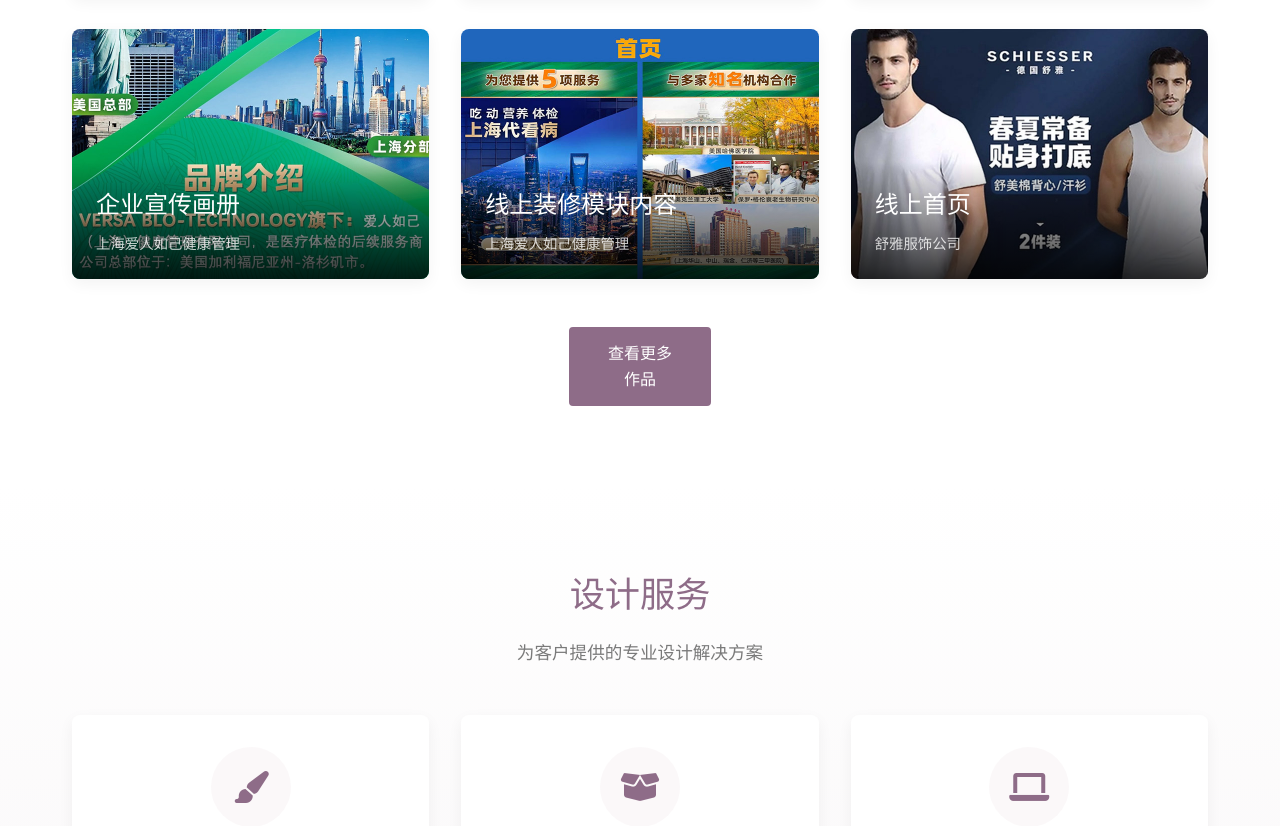
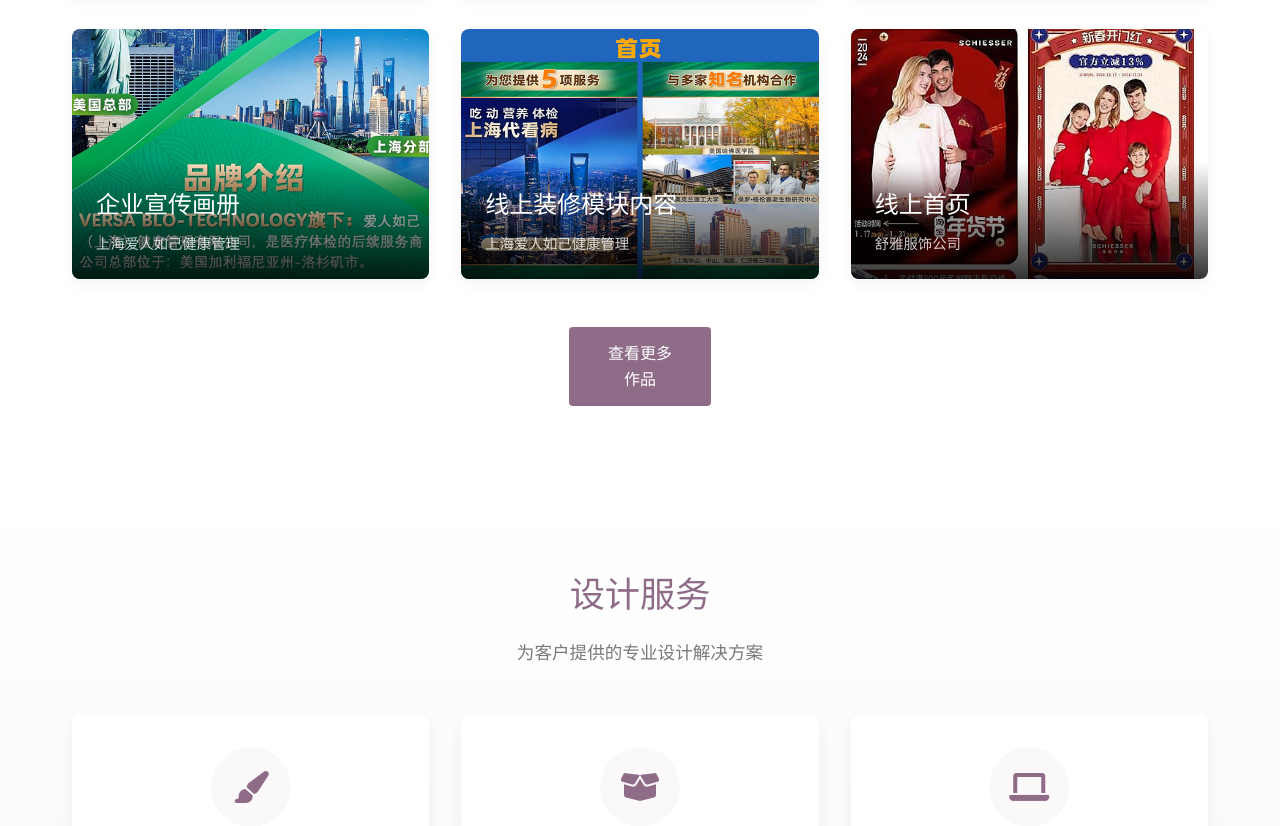
Before and after one commit to 850056080/queenie, a plain HTML site: page index.html in a window 1280 px wide. Shown: the part 1235-2061 px from the top of the page. Drawn offline with Linux system fonts and the light colour scheme.

Commit message:
Add files via upload

```diff
--- a/index.html
+++ b/index.html
@@ -235,24 +235,24 @@
         title: '线上首页',
         category: '舒雅服饰公司',
         type: 'c',
-        image: './img/c9.jpg',
+        image: './img/s1.jpg',
         url: 'https://www.zcool.com.cn/work/ZNjg0ODY3ODA=.html'
       },
       {
         id: 10,
-        title: '线上推广',
-        category: '舒雅服饰公司',
-        type: 'c',
-        image: './img/c10.jpg',
-        url: 'https://www.zcool.com.cn/work/ZNjg0ODY5MDQ=.html'
-      },
-      {
-        id: 11,
         title: '商城重点品类',
         category: '舒雅服饰公司',
         type: 'c',
         image: './img/c11_1.jpg',
         url: 'https://www.zcool.com.cn/work/ZNjg0ODY5OTI=.html'
+      },
+      {
+        id: 11,
+        title: '线上推广',
+        category: '舒雅服饰公司',
+        type: 'c',
+        image: './img/s2.jpg',
+        url: 'https://www.zcool.com.cn/work/ZNjg0ODY5MDQ=.html'
       },
       {
         id: 12,
@@ -264,6 +264,22 @@
       },
       {
         id: 13,
+        title: '线下店铺活动',
+        category: '空白电子商务公司',
+        type: 'e',
+        image: './img/k1.jpg',
+        url: 'https://www.zcool.com.cn/work/ZNTQxNTgxNjA=.html'
+      },
+      {
+        id: 14,
+        title: '电商服装',
+        category: '空白电子商务公司',
+        type: 'e',
+        image: './img/k2.jpg',
+        url: 'https://www.zcool.com.cn/work/ZNTM5MTQ1MDQ=.html'
+      },
+      {
+        id: 15,
         title: '展会活动',
         category: '空白电子商务公司',
         type: 'e',
@@ -271,37 +287,23 @@
         url: 'https://www.zcool.com.cn/work/ZNjg2NTc1OTI=.html'
       },
       {
-        id: 14,
+        id: 16,
         title: '展会活动',
         category: '空白电子商务公司',
         type: 'e',
         image: './img/c13.jpg',
         url: 'https://www.zcool.com.cn/work/ZNjg2NTc1NDg=.html'
       },
+
       {
-        id: 15,
-        title: '线下店铺活动',
-        category: '空白电子商务公司',
-        type: 'e',
-        image: './img/c14.jpg',
-        url: 'https://www.zcool.com.cn/work/ZNTQxNTgxNjA=.html'
-      },
-      {
-        id: 16,
+        id: 17,
         title: '电商美妆',
         category: '空白电子商务公司',
         type: 'e',
-        image: './img/c15.jpg',
+        image: './img/k3.jpg',
         url: 'https://www.zcool.com.cn/work/ZNTM5MTU5MDA=.html'
       },
-      {
-        id: 17,
-        title: '电商服装',
-        category: '空白电子商务公司',
-        type: 'e',
-        image: './img/c16.jpg',
-        url: 'https://www.zcool.com.cn/work/ZNTM5MTQ1MDQ=.html'
-      },
+
       {
         id: 18,
         title: '国潮美妆电器',
```
